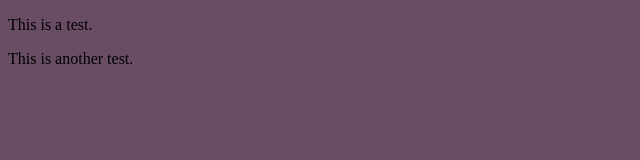
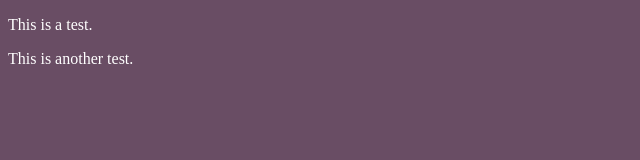
Before and after one commit to leomet07/UrbanBlogs, an Eleventy site: page index.html in a window 1280 px wide. Shown: the whole page, without its empty margins (0-640 px from the left). Built offline with nearby package versions, Linux system fonts and the light colour scheme; Eleventy itself is replaced by a stand-in of ours; files that its build step writes are made by us from their sources.

Commit message:
changed text style

```diff
--- a/styles.css
+++ b/styles.css
@@ -1,3 +1,8 @@
 body {
     background-color: #694D64;
 }
+
+p {
+    color: #FFFFFF;
+    font-size: 18;
+}
```
